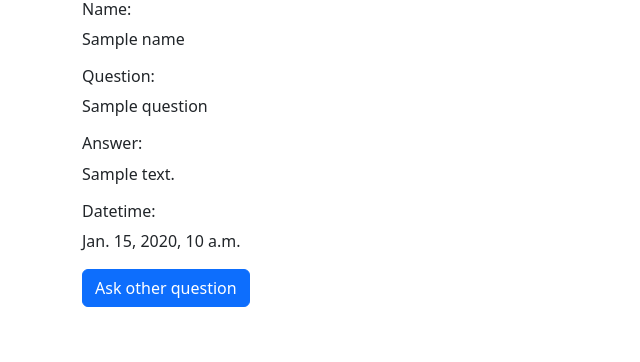
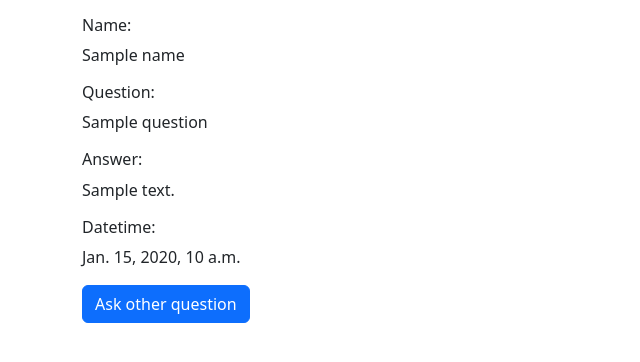
Before and after one commit to scsa3/pythonanywhere, a Django app: template tarot/templates/answer.html in a window 1280 px wide. Shown: the top 362 px of the page, without its empty margins (0-640 px from the left). Run offline with Django 5.2, Linux system fonts and the light colour scheme; the template is opened without the code that fills it: most values are stand-ins (such as "Sample title", 1, 10 or a date in 2020).

Commit message:
Add class "mb-3 mt-3" on result and button.

```diff
--- a/tarot/templates/answer.html
+++ b/tarot/templates/answer.html
@@ -11,6 +11,7 @@
 </head>
 <body>
 <div class="container">
+    <div class="mb-3 mt-3">
         <h6>Name:</h6>
         <p id="id_name">{{ name }}</p>
         <h6>Question:</h6>
@@ -20,12 +21,15 @@
         <h6>Datetime:</h6>
         <p>{{ datetime }}</p>
     </div>
+</div>
 <div class="container">
+    <div class="mb-3 mt-3">
         <form action="{% url 'question' %}" method="post">
             {% csrf_token %}
             <input type="hidden" class="form-control" value="{{ name }}" name="name" maxlength="100">
             <button type="submit" class="btn btn-primary">Ask other question</button>
         </form>
     </div>
+</div>
 </body>
 </html>
```
Lines whose indentation alone changed are shown as unchanged.
